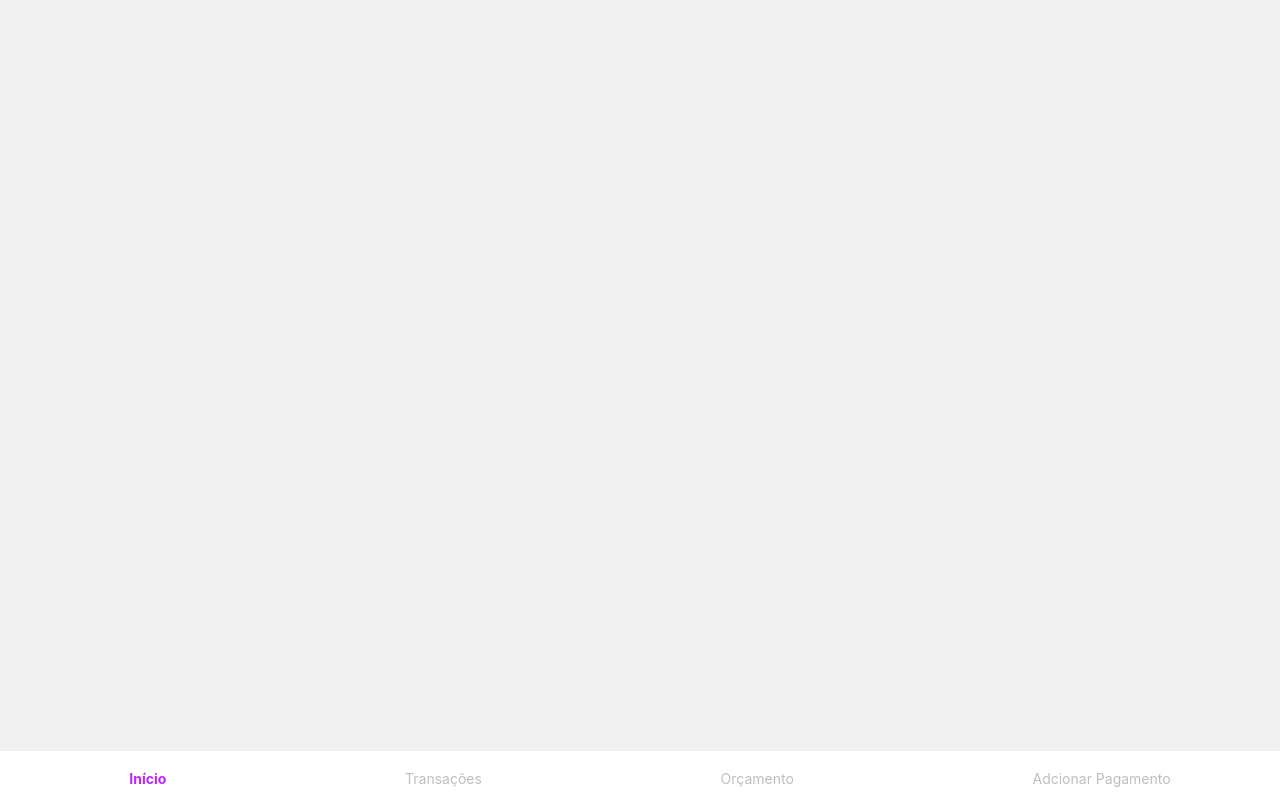
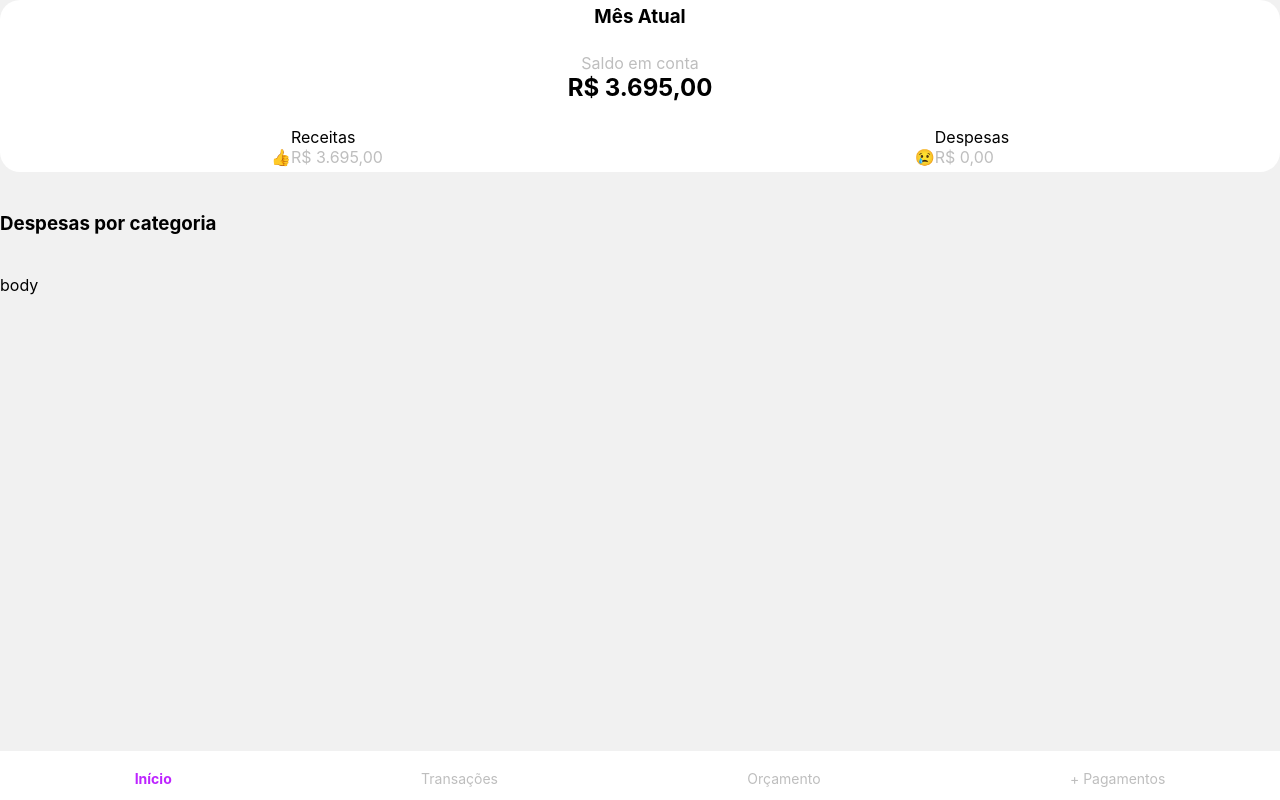
Before and after one commit to Pedriniii/roleMandave-Frontend, a React (Create React App) app: page / in a window 1280 px wide. Built offline with nearby package versions, Linux system fonts and the light colour scheme.

Commit message:
montando a pagina inicial
primeiro component da pagina inicial

```diff
--- a/src/App.tsx
+++ b/src/App.tsx
@@ -1,12 +1,13 @@
 import React from 'react';
 import './App.css';
 import NavigationBar from './components/navBar/navBar';
+import InitialPage from './pages/initialPage';
 
 function App() {
   return (
     <div className="App">
-      {/* Seu conteúdo principal */}
-      <NavigationBar /> {/* Barra de navegação */}
+      <InitialPage />
+      <NavigationBar />
     </div>
   );
 }
--- /dev/null
+++ b/src/components/initialPage/body/body.tsx
@@ -0,0 +1,7 @@
+function Body (){
+    return(
+        <p>body</p>
+    )
+}
+
+export default Body;
--- /dev/null
+++ b/src/components/initialPage/header/header.css
@@ -0,0 +1,33 @@
+.headerMain p{
+    color: #bebebe;
+}
+.headerMain{
+    background-color: #FFF;
+    border-bottom: #bebebe;
+    border-radius: 20px;
+}
+
+.mesAtual{
+    display: flex;
+    justify-content: center;
+    align-items: center;
+    padding: 5px;
+}
+
+.saldoAtual{
+    display: flex;
+    flex-direction: column;
+    justify-content: center;
+    align-items: center;
+    padding: 20px;
+}
+
+.despesasReceitas{
+    display: flex;
+    justify-content: space-around;
+    padding: 5px;
+}
+
+.align{
+    display: inline-block;
+}
--- /dev/null
+++ b/src/components/initialPage/header/header.tsx
@@ -0,0 +1,34 @@
+import  './header.css'
+
+function Header (){
+    return(
+    <div className={"headerMain"}>
+        <h3 className={"mesAtual"}>Mês Atual</h3>
+
+        <div className={"saldoAtual"}>
+            <p>Saldo em conta</p>
+            <h2>R$ 3.695,00</h2>
+        </div>
+
+        <div className={"despesasReceitas"}>
+            <div>
+                <span>👍</span>
+                <div className={"align"}>
+                    <span>Receitas</span>
+                    <p>R$ 3.695,00</p>
+                </div>
+            </div>
+
+            <div>
+                <span>😢</span>
+                <div className={"align"}>
+                    <span>Despesas</span>
+                    <p>R$ 0,00</p>
+                </div>
+            </div>
+        </div>
+    </div>
+    )
+}
+
+export default Header;
--- a/src/components/navBar/navBar.tsx
+++ b/src/components/navBar/navBar.tsx
@@ -37,7 +37,7 @@ function NavigationBar() {
         onClick={() => handleItemClick('addPagamento')}
       >
         <i className="fas fa-user"></i>
-        <span>Adcionar Pagamento</span>
+        <span> + Pagamentos</span>
       </div>
     </nav>
   );
--- /dev/null
+++ b/src/pages/initialPage.tsx
@@ -0,0 +1,16 @@
+import Header from "../components/initialPage/header/header";
+import Body from "../components/initialPage/body/body";
+
+function InitialPage() {
+  return (
+    <div>
+      <Header />
+      <br /><br />
+      <h3>Despesas por categoria</h3>
+      <br /><br />
+      <Body />
+    </div>
+  );
+}
+
+export default InitialPage;
```
Also changed, not shown: src/components/initialPage/body/body.css (added).
